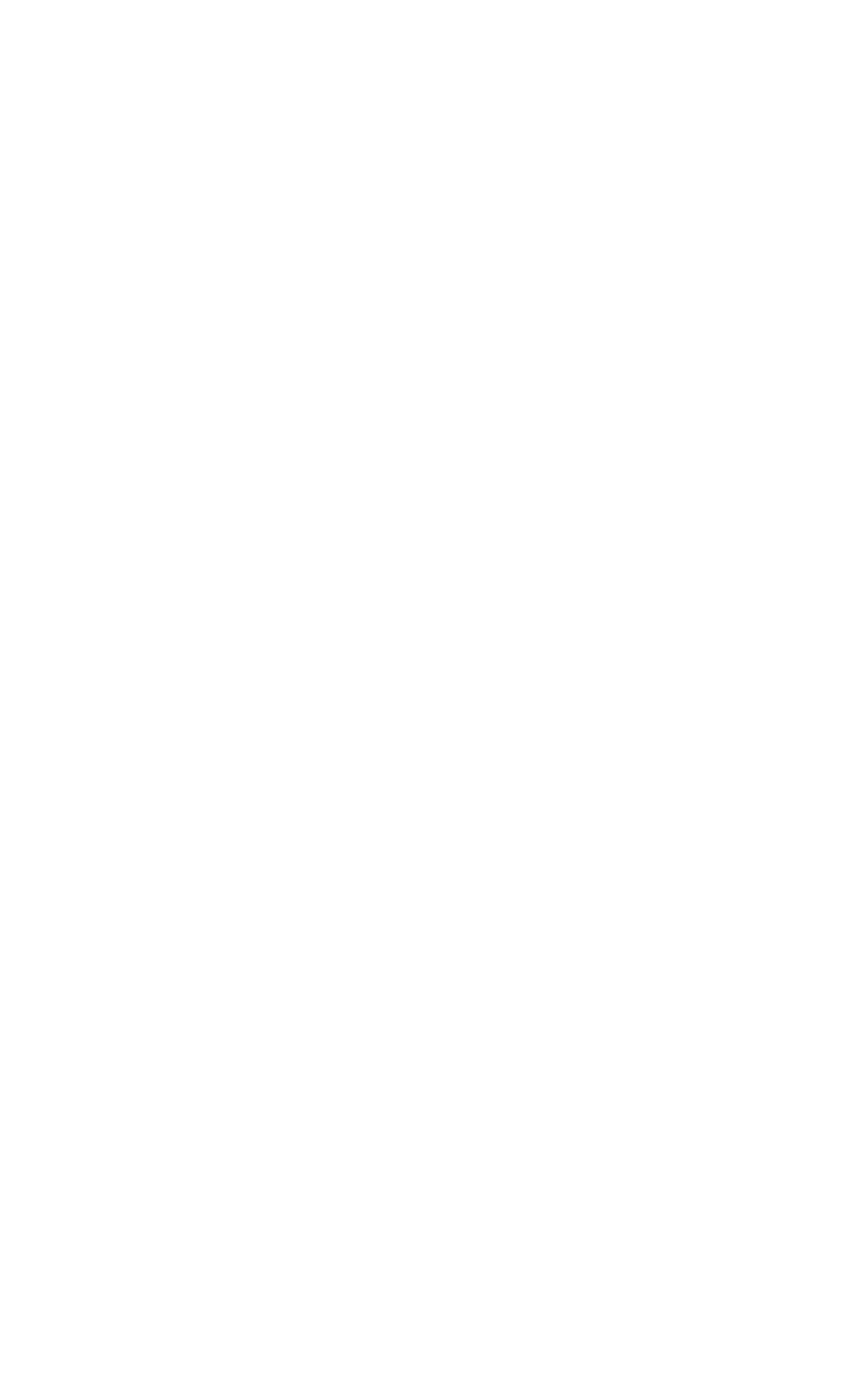
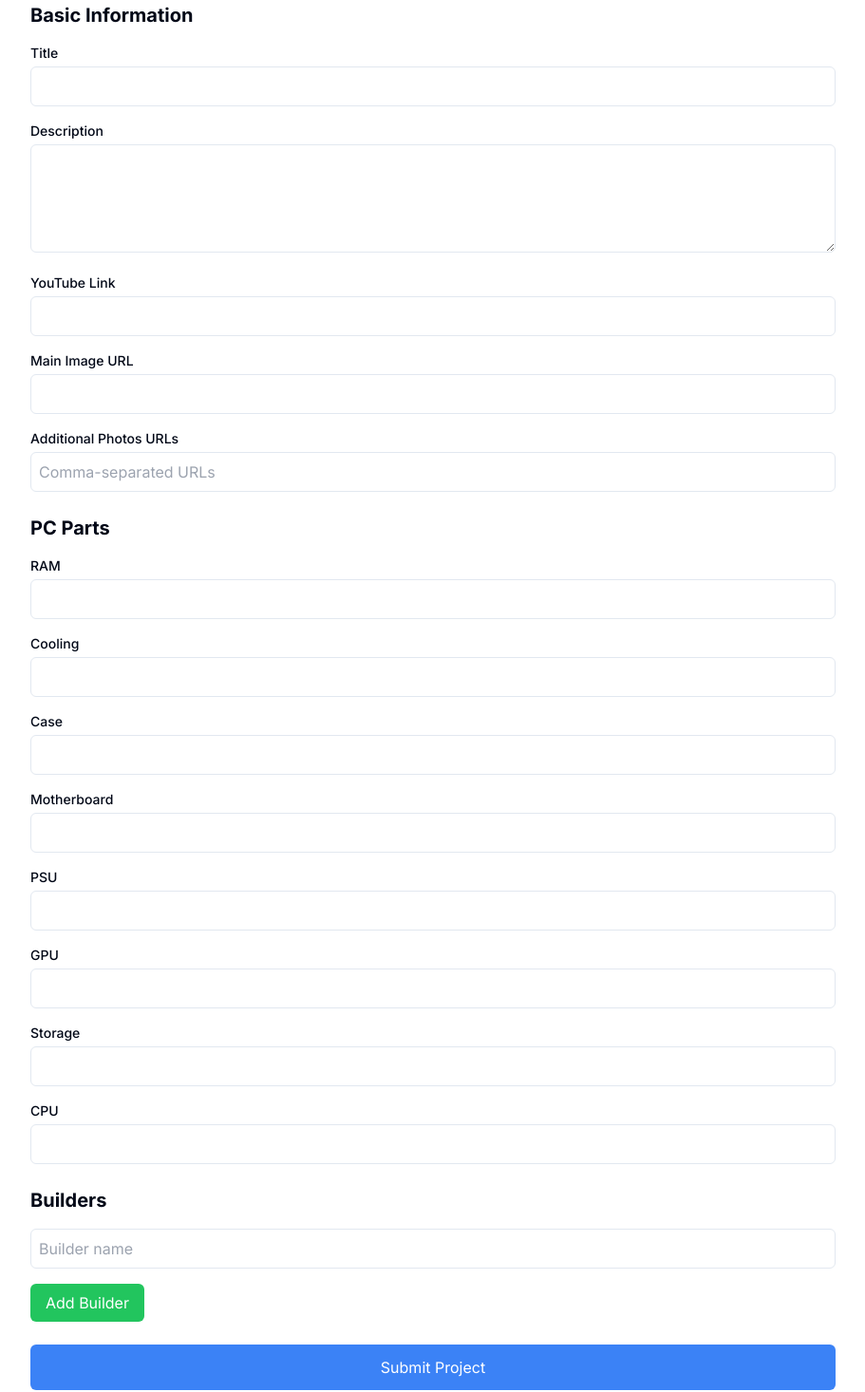
Before and after one commit to PCBuilding/SPCBWebsite, a Next.js app: page /projects in a window 1280 px wide. Shown: the part 126-1592 px from the top of the page at 95% size, without its empty margins (184-1095 px from the left). Before the commit the page ends 800 px from the top, so only its background shows below. Built offline with nearby package versions, Linux system fonts and the light colour scheme; no server answers; the database is empty.

Commit message:
Created form component

```diff
--- a/src/app/projects/page.tsx
+++ b/src/app/projects/page.tsx
@@ -2,6 +2,7 @@
 
 import { useEffect, useState } from "react";
 import { getAllProjects, Project } from '@/lib/firebase/firebaseOperations';
+import  ProjectForm  from '@/components/AddForm/AddForm';
 
 export default function Projects() {
   const [projects, setProjects] = useState<Project[]>([]);
@@ -21,6 +22,7 @@ export default function Projects() {
 
   return (
     <>Projects page
+    <ProjectForm />
     <pre>{JSON.stringify(projects, null, 4)}</pre></>
   );
 }
--- /dev/null
+++ b/src/components/AddForm/AddForm.tsx
@@ -0,0 +1,276 @@
+import React, { useState } from 'react';
+import { addDoc, collection } from 'firebase/firestore';
+import { db } from '@/lib/firebase/firebase';
+
+interface Parts {
+  RAM: string;
+  Cooling: string;
+  Case: string;
+  Motherboard: string;
+  PSU: string;
+  GPU: string;
+  Storage: string;
+  CPU: string;
+}
+
+interface ProjectFormData {
+  Youtube: string;
+  Description: string;
+  Parts: Parts;
+  Title: string;
+  Photos: string;
+  Image: string;
+  Builders: string[];
+}
+
+const initialFormState: ProjectFormData = {
+  Youtube: '',
+  Description: '',
+  Parts: {
+    RAM: '',
+    Cooling: '',
+    Case: '',
+    Motherboard: '',
+    PSU: '',
+    GPU: '',
+    Storage: '',
+    CPU: ''
+  },
+  Title: '',
+  Photos: '',
+  Image: '',
+  Builders: ['']
+};
+
+export default function ProjectForm() {
+  const [formData, setFormData] = useState<ProjectFormData>(initialFormState);
+  const [isSubmitting, setIsSubmitting] = useState(false);
+  const [error, setError] = useState<string | null>(null);
+  const [success, setSuccess] = useState(false);
+
+  const handleChange = (e: React.ChangeEvent<HTMLInputElement | HTMLTextAreaElement>) => {
+    const { name, value } = e.target;
+    if (name.includes('.')) {
+      // Handle nested Parts object
+      const [parent, child] = name.split('.');
+      if (parent === 'Parts') {
+        setFormData((prev: ProjectFormData) => ({
+          ...prev,
+          Parts: {
+            ...prev.Parts,
+            [child]: value
+          }
+        }));
+      }
+    } else {
+      setFormData((prev: ProjectFormData) => ({
+        ...prev,
+        [name]: value
+      }));
+    }
+  };
+
+  const handleBuilderChange = (index: number, value: string) => {
+    setFormData(prev => ({
+      ...prev,
+      Builders: prev.Builders.map((builder, i) => (i === index ? value : builder))
+    }));
+  };
+
+  const addBuilder = () => {
+    setFormData(prev => ({
+      ...prev,
+      Builders: [...prev.Builders, '']
+    }));
+  };
+
+  const removeBuilder = (index: number) => {
+    setFormData(prev => ({
+      ...prev,
+      Builders: prev.Builders.filter((_, i) => i !== index)
+    }));
+  };
+
+  const handleSubmit = async (e: React.FormEvent<HTMLFormElement>) => {
+    e.preventDefault();
+    setIsSubmitting(true);
+    setError(null);
+    setSuccess(false);
+
+    try {
+      // Filter out empty builders
+      const cleanedData = {
+        ...formData,
+        Builders: formData.Builders.filter(builder => builder.trim() !== '')
+      };
+
+      const docRef = await addDoc(collection(db, "Projects"), cleanedData);
+      console.log("Document written with ID: ", docRef.id);
+      setSuccess(true);
+      setFormData(initialFormState);
+    } catch (e) {
+      setError(e instanceof Error ? e.message : 'An error occurred');
+      console.error("Error adding document: ", e);
+    } finally {
+      setIsSubmitting(false);
+    }
+  };
+
+  return (
+    <div className="max-w-4xl mx-auto p-6">
+      <form onSubmit={handleSubmit} className="space-y-6">
+        {/* Basic Information */}
+        <div className="space-y-4">
+          <h2 className="text-xl font-bold">Basic Information</h2>
+
+          <div>
+            <label htmlFor="Title" className="block text-sm font-medium">
+              Title
+            </label>
+            <input
+              type="text"
+              id="Title"
+              name="Title"
+              value={formData.Title}
+              onChange={handleChange}
+              className="mt-1 p-2 w-full border rounded-md"
+              required
+            />
+          </div>
+
+          <div>
+            <label htmlFor="Description" className="block text-sm font-medium">
+              Description
+            </label>
+            <textarea
+              id="Description"
+              name="Description"
+              value={formData.Description}
+              onChange={handleChange}
+              className="mt-1 p-2 w-full border rounded-md"
+              rows={4}
+              required
+            />
+          </div>
+
+          <div>
+            <label htmlFor="Youtube" className="block text-sm font-medium">
+              YouTube Link
+            </label>
+            <input
+              type="url"
+              id="Youtube"
+              name="Youtube"
+              value={formData.Youtube}
+              onChange={handleChange}
+              className="mt-1 p-2 w-full border rounded-md"
+              required
+            />
+          </div>
+
+          <div>
+            <label htmlFor="Image" className="block text-sm font-medium">
+              Main Image URL
+            </label>
+            <input
+              type="url"
+              id="Image"
+              name="Image"
+              value={formData.Image}
+              onChange={handleChange}
+              className="mt-1 p-2 w-full border rounded-md"
+              required
+            />
+          </div>
+
+          <div>
+            <label htmlFor="Photos" className="block text-sm font-medium">
+              Additional Photos URLs
+            </label>
+            <input
+              type="text"
+              id="Photos"
+              name="Photos"
+              value={formData.Photos}
+              onChange={handleChange}
+              className="mt-1 p-2 w-full border rounded-md"
+              placeholder="Comma-separated URLs"
+              required
+            />
+          </div>
+        </div>
+
+        {/* Parts Section */}
+        <div className="space-y-4">
+          <h2 className="text-xl font-bold">PC Parts</h2>
+          {Object.keys(formData.Parts).map((part) => (
+            <div key={part}>
+              <label htmlFor={part} className="block text-sm font-medium">
+                {part}
+              </label>
+              <input
+                type="text"
+                id={part}
+                name={`Parts.${part}`}
+                value={formData.Parts[part as keyof Parts]}
+                onChange={handleChange}
+                className="mt-1 p-2 w-full border rounded-md"
+                required
+              />
+            </div>
+          ))}
+        </div>
+
+        {/* Builders Section */}
+        <div className="space-y-4">
+          <h2 className="text-xl font-bold">Builders</h2>
+          {formData.Builders.map((builder, index) => (
+            <div key={index} className="flex gap-2">
+              <input
+                type="text"
+                value={builder}
+                onChange={(e) => handleBuilderChange(index, e.target.value)}
+                className="flex-1 p-2 border rounded-md"
+                placeholder="Builder name"
+                required
+              />
+              {formData.Builders.length > 1 && (
+                <button
+                  type="button"
+                  onClick={() => removeBuilder(index)}
+                  className="px-3 py-2 bg-red-500 text-white rounded-md"
+                >
+                  Remove
+                </button>
+              )}
+            </div>
+          ))}
+          <button
+            type="button"
+            onClick={addBuilder}
+            className="px-4 py-2 bg-green-500 text-white rounded-md"
+          >
+            Add Builder
+          </button>
+        </div>
+
+        {/* Submit Button */}
+        <button
+          type="submit"
+          disabled={isSubmitting}
+          className="w-full p-3 bg-blue-500 text-white rounded-md disabled:bg-blue-300"
+        >
+          {isSubmitting ? 'Submitting...' : 'Submit Project'}
+        </button>
+
+        {error && (
+          <div className="text-red-500 mt-2">{error}</div>
+        )}
+
+        {success && (
+          <div className="text-green-500 mt-2">Project added successfully!</div>
+        )}
+      </form>
+    </div>
+  );
+}
```
